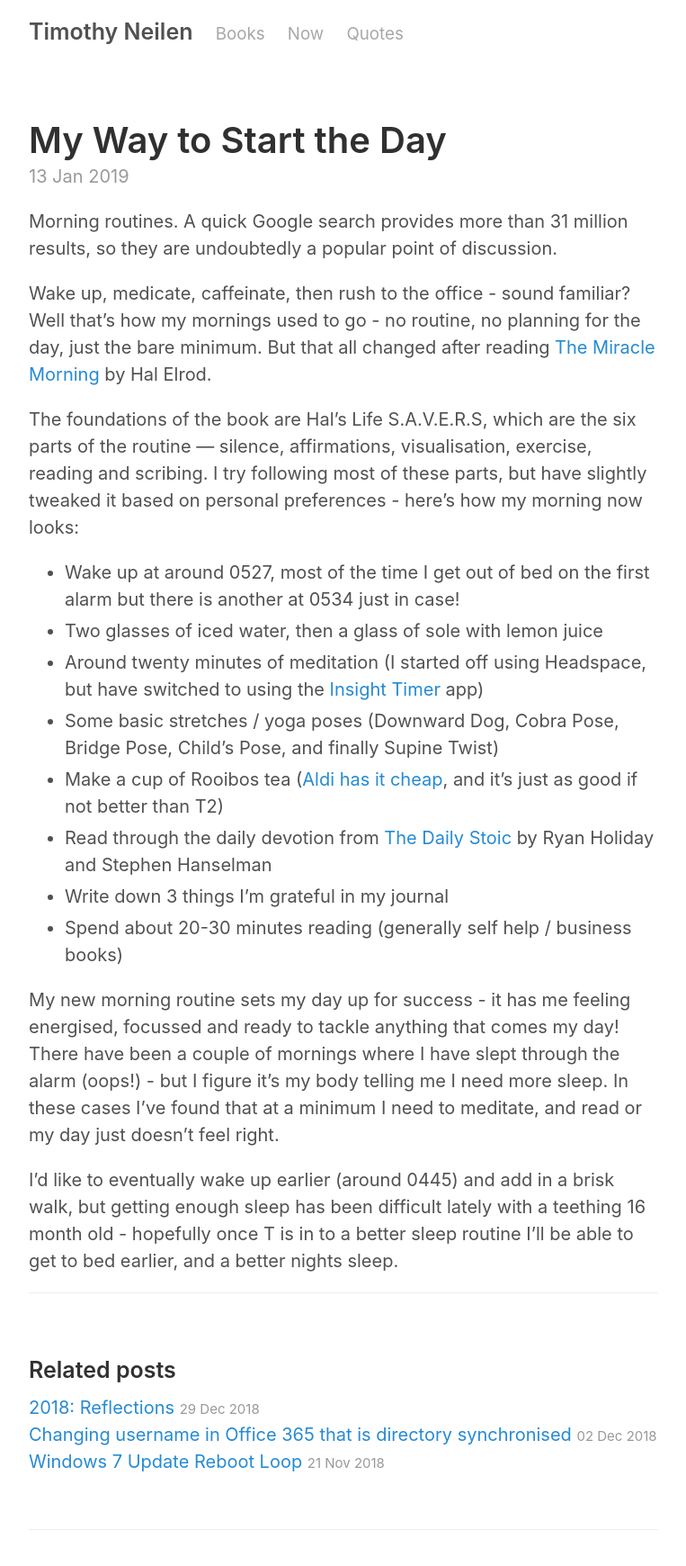
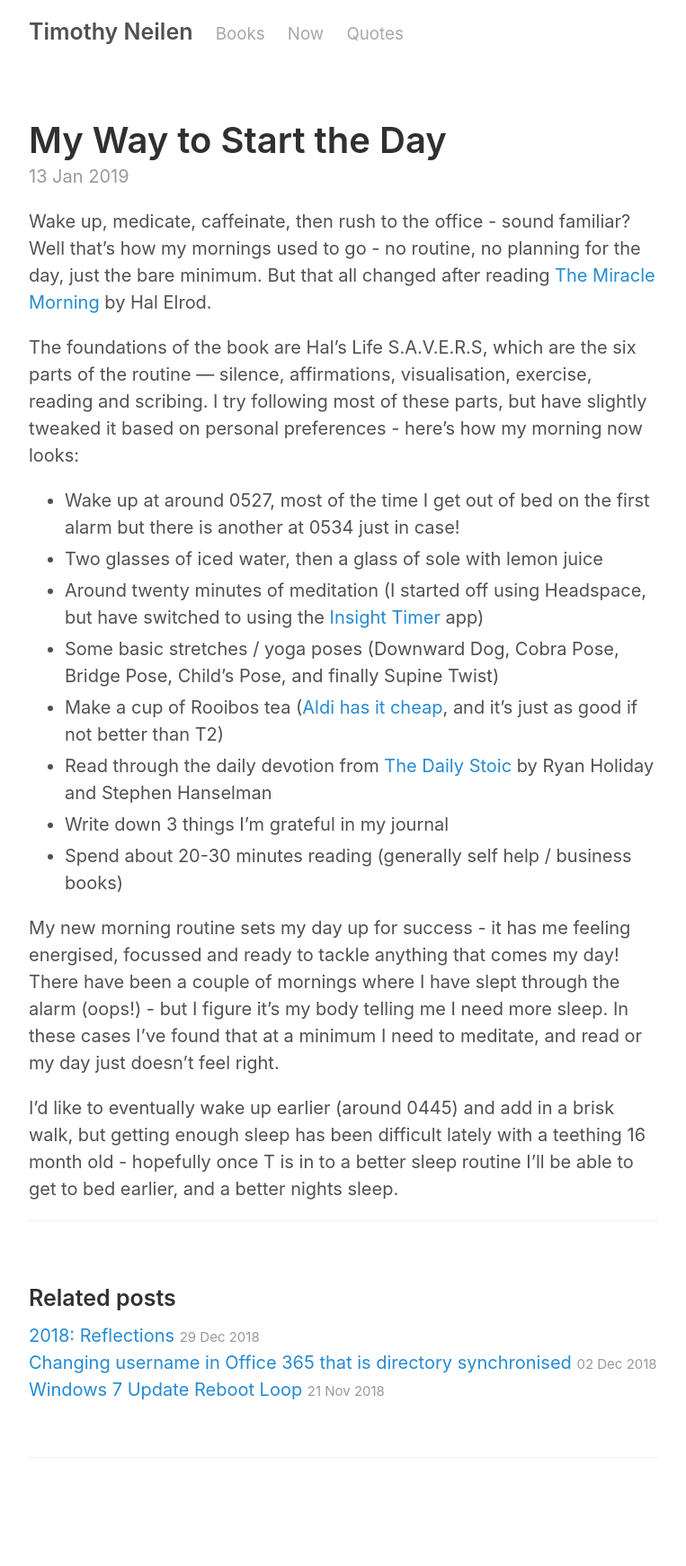
Before and after one commit to teejayen/teejayen.github.io, a Jekyll site: the page built from _posts/2019-01-13-my-way-to-start-the-day.md, in a window 1280 px wide. Shown: the whole page at 90% size, without its empty margins (258-1021 px from the left). Built offline with Jekyll 4.4.1, drawn with Linux system fonts in a browser that asks for light colours; after the commit the page ends 1660 px from its top, so only the background shows below that.

Commit message:
slight change to start

```diff
--- a/_posts/2019-01-13-my-way-to-start-the-day.md
+++ b/_posts/2019-01-13-my-way-to-start-the-day.md
@@ -3,8 +3,6 @@ layout: post
 title:  "My Way to Start the Day"
 date:   2019-01-13
 ---
-
-Morning routines. A quick Google search provides more than 31 million results, so they are undoubtedly a popular point of discussion.
 
 Wake up, medicate, caffeinate, then rush to the office - sound familiar? Well that's how my mornings used to go - no routine, no planning for the day, just the bare minimum. But that all changed after reading [The Miracle Morning](https://www.amazon.com.au/dp/B013PKZUOW) by Hal Elrod.
 
```
